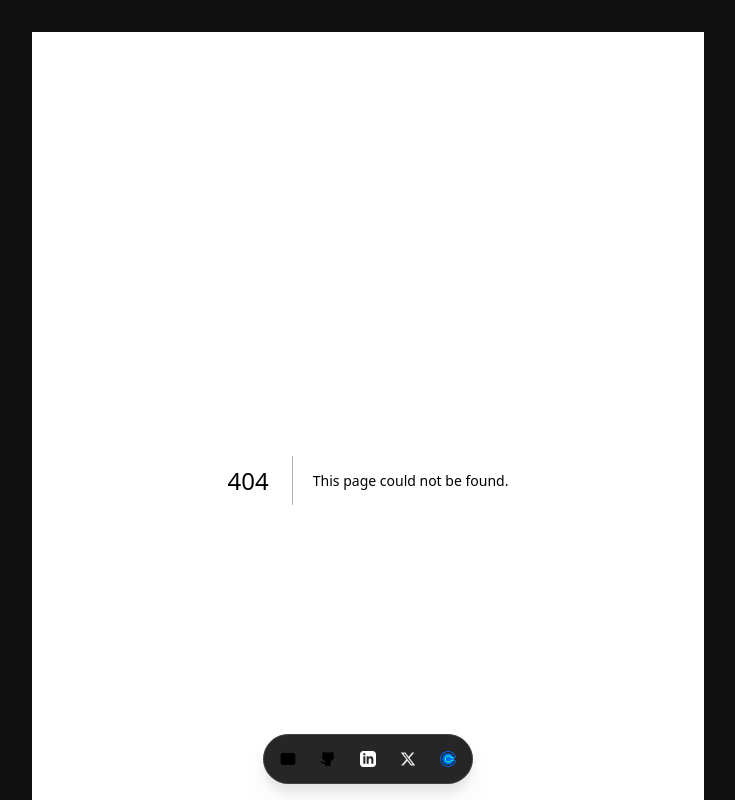
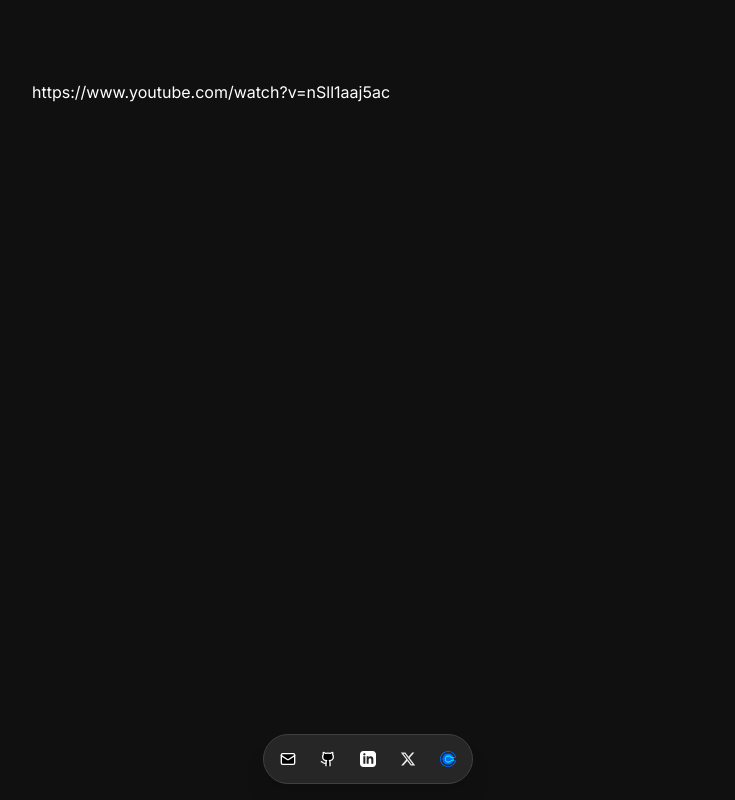
Before and after one commit to ShaneYokota72/Portfolio, a Next.js app: page /hack-mini-video in a window 1280 px wide. Before the commit this address had no page. Shown: the top 800 px of the page, without its empty margins (272-1007 px from the left). Built offline with nearby package versions, Linux system fonts and the light colour scheme.

Commit message:
feat: hack-mini video link

```diff
--- /dev/null
+++ b/src/app/hack-mini-video/page.tsx
@@ -0,0 +1,9 @@
+import React from 'react'
+
+export default function page() {
+  return (
+    <div>
+      <a href="https://www.youtube.com/watch?v=nSll1aaj5ac" target="_blank">https://www.youtube.com/watch?v=nSll1aaj5ac</a>
+    </div>
+  )
+}
```
